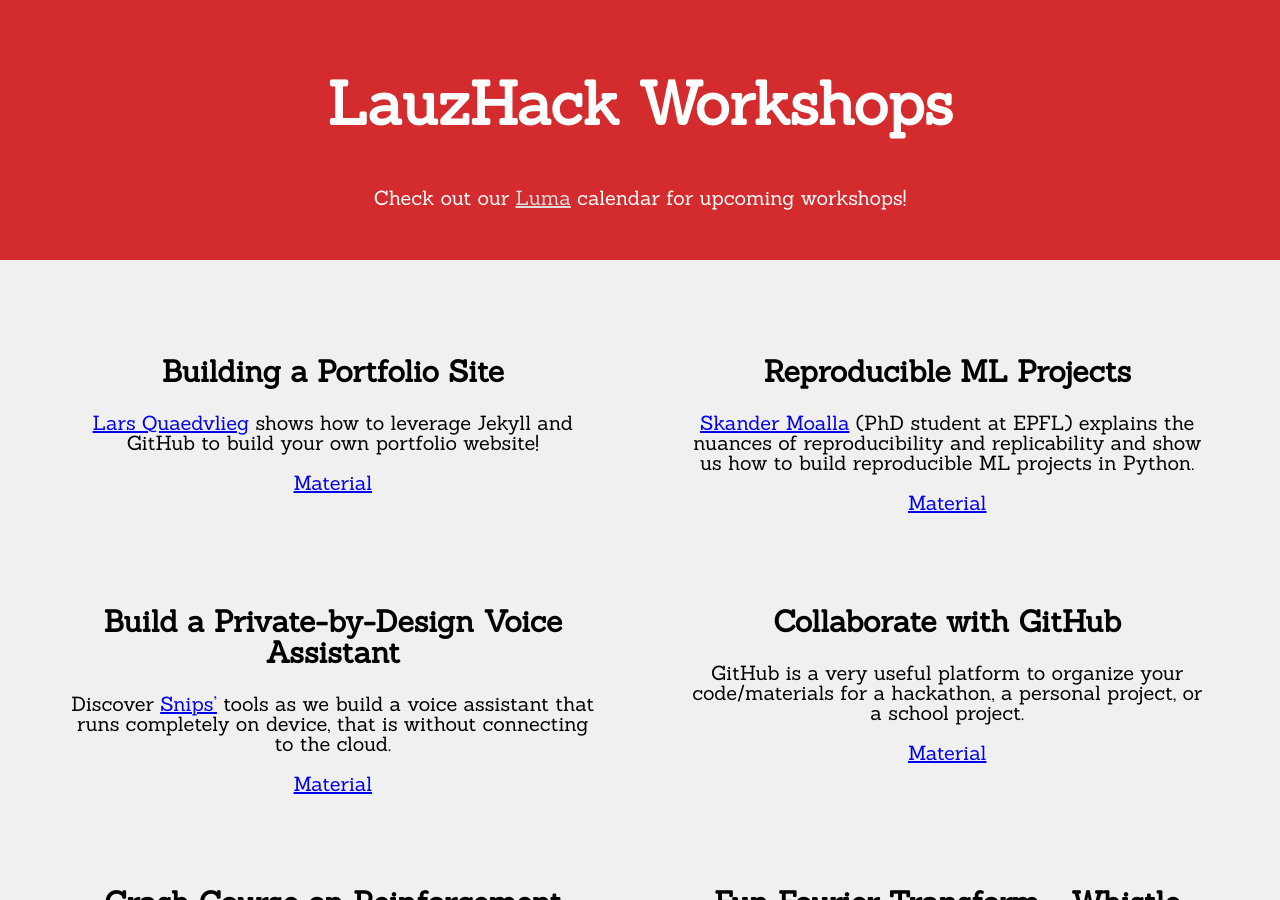
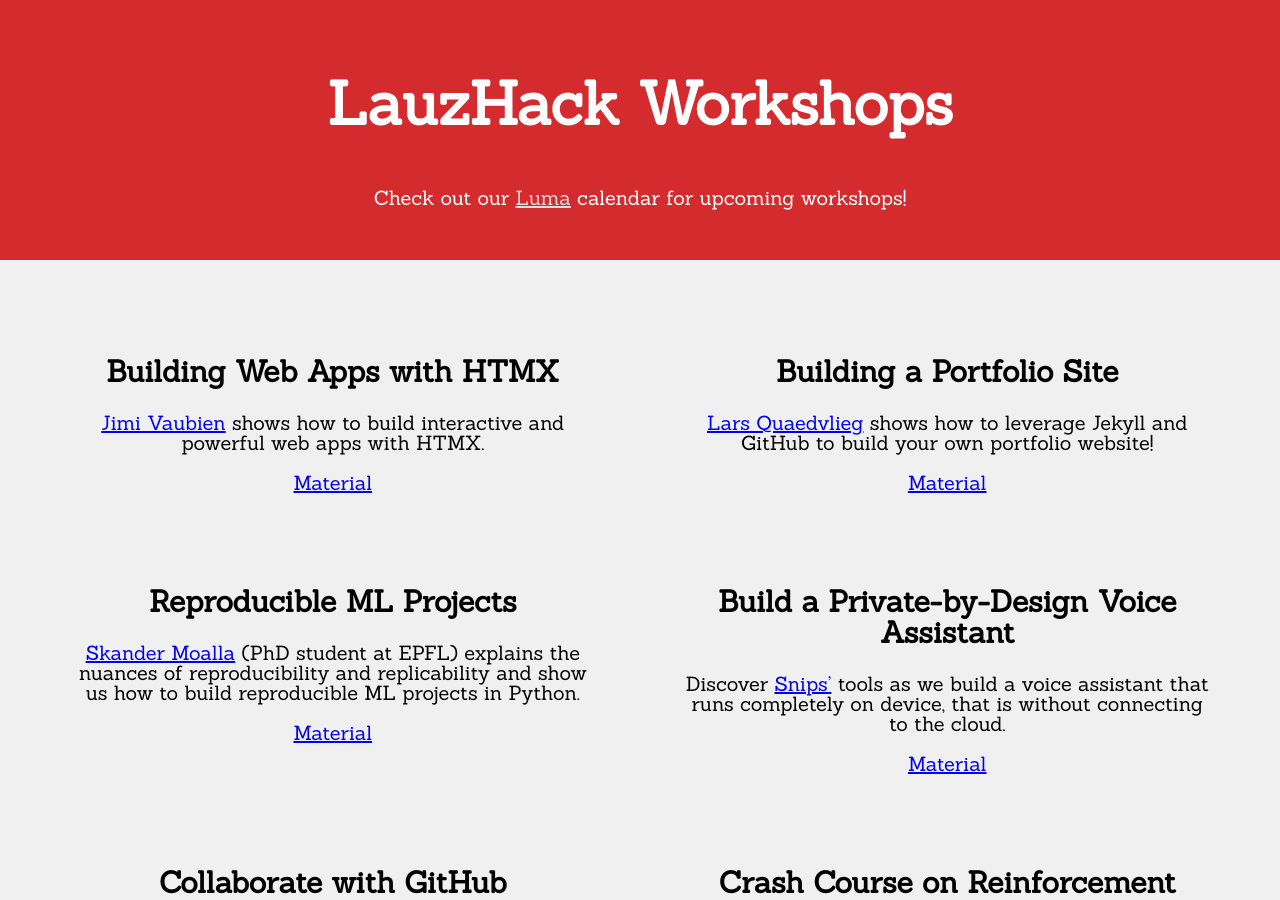
Before and after one commit to LauzHack/LauzHack.github.io, a Jekyll site: the page built from workshops.html, in a window 1280 px wide and 900 px high. Built offline with Jekyll 4.4.1, drawn with Linux system fonts in a browser that asks for light colours.

Commit message:
Updated workshops.yml to add latest workshop HTMX

```diff
--- a/_data/workshops.yml
+++ b/_data/workshops.yml
@@ -8,6 +8,11 @@ name: LauzHack Workshops
 
 # All past and future workshops
 items:
+  Building Web Apps with HTMX:
+    description: |-
+      [Jimi Vaubien](https://www.linkedin.com/in/jimi-vaubien/) shows how to build interactive and powerful web apps with HTMX.
+    material: https://github.com/bitswired/python-web-dev-with-htmx
+
   Building a Portfolio Site:
     description: |-
       [Lars Quaedvlieg](https://www.linkedin.com/in/lars-quaedvlieg/) shows how to leverage Jekyll and GitHub to build your own portfolio website!
```
